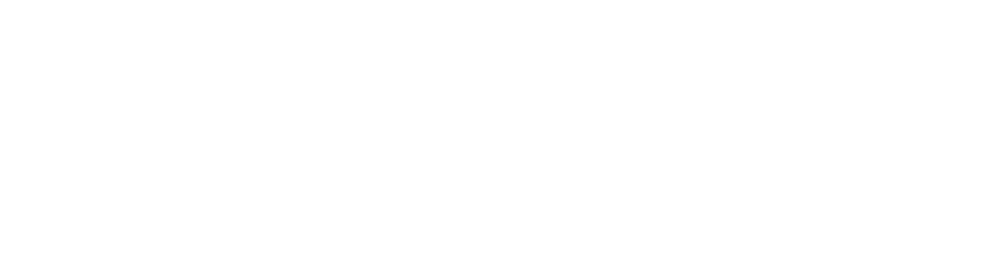
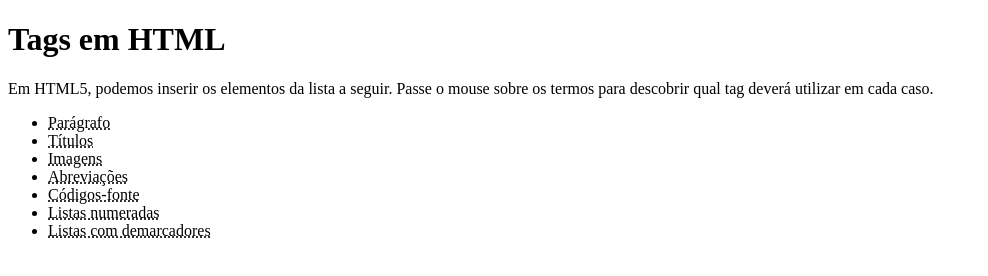
Before and after one commit to Lucas-Paim-Lavras/estudo_html-css, a plain HTML site: page desafios/d006/index.html in a window 1280 px wide. Shown: the whole page, without its empty margins (0-988 px from the left). Drawn offline with Linux system fonts and the light colour scheme.

Commit message:
Solução desafio 006

```diff
--- a/desafios/d006/index.html
+++ b/desafios/d006/index.html
@@ -4,9 +4,20 @@
     <meta charset="UTF-8">
     <meta name="viewport" content="width=device-width, initial-scale=1.0">
     <link rel="shortcut icon" href="favicon.ico" type="image/x-icon">
-    <title>Document</title>
+    <title>Tags HTML</title>
 </head>
 <body>
+    <h1>Tags em HTML</h1>
+    <p>Em HTML5, podemos inserir os elementos da lista a seguir. Passe o mouse sobre os termos para descobrir qual tag deverá utilizar em cada caso.</p>
+    <ul>
+        <li><abbr title="Use a tag <p>">Parágrafo</abbr></li>
+        <li><abbr title="Use a tag <h1> ... <h6>">Títulos</abbr></li>
+        <li><abbr title="Use a tag <img>">Imagens</abbr></li>
+        <li><abbr title="Use a tag <abbr>">Abreviações</abbr></li>
+        <li><abbr title="Use a tag <code>">Códigos-fonte</abbr></li>
+        <li><abbr title="Use a tag <ol> e depois <li>">Listas numeradas</abbr></li>
+        <li><abbr title="Use as tags <ul> e depois <li>">Listas com demarcadores</abbr></li>
 
+    </ul>
 </body>
 </html>
```
Also changed, not shown: exercicios/ex008/index.html (+1 -1 lines), exercicios/ex010/index.html (+1 -1 lines).
